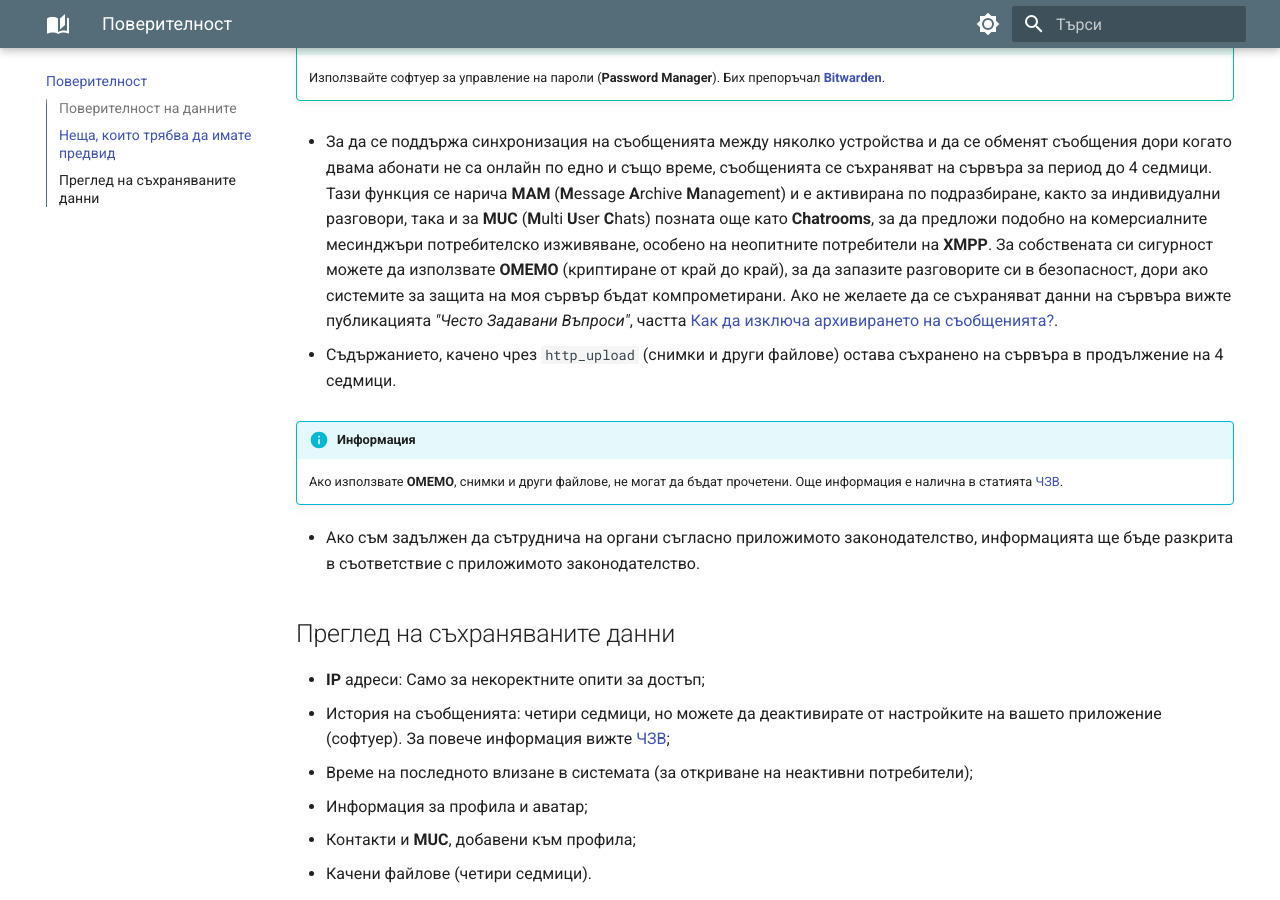
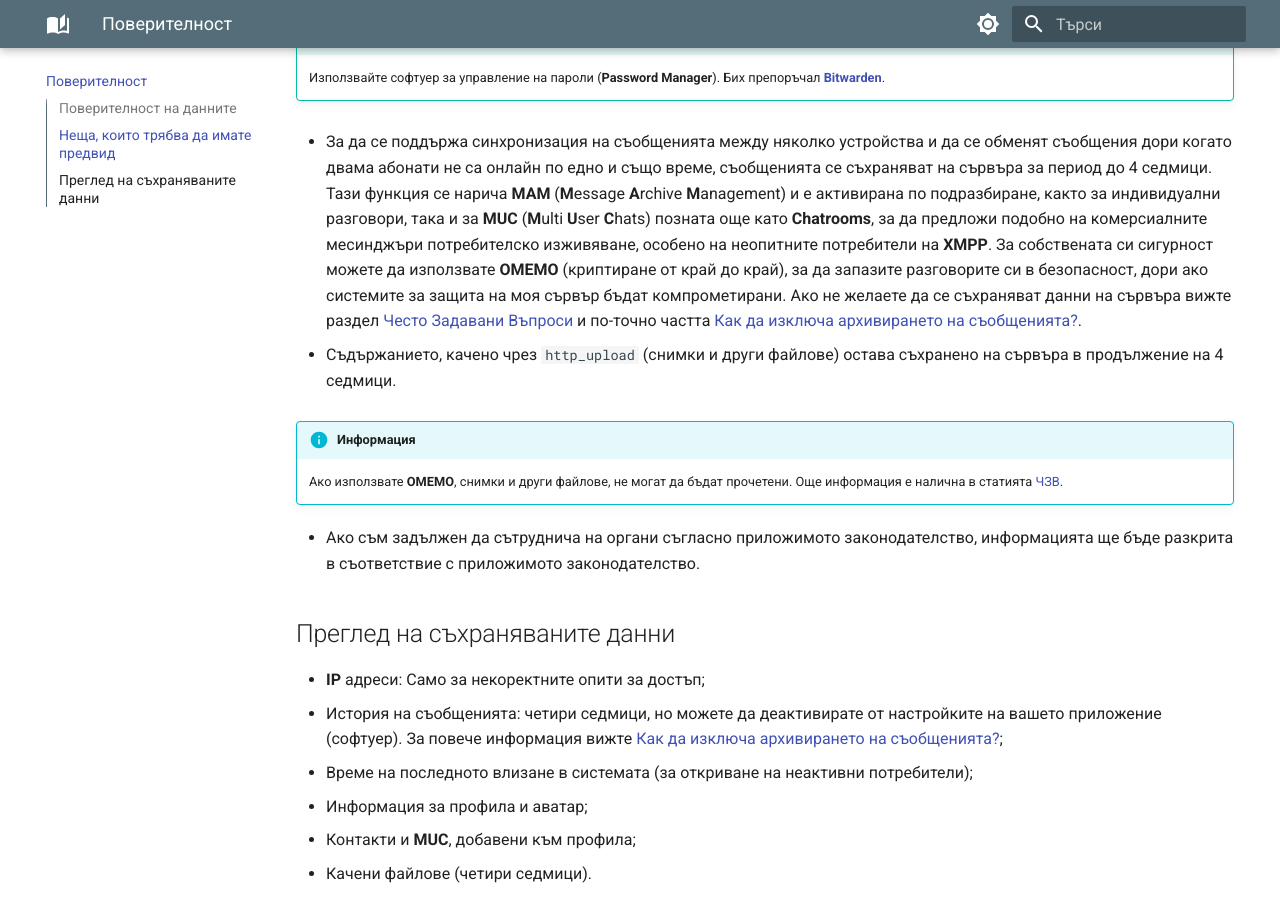
Before and after one commit to MrEddX/docs.chatrix.one, an MkDocs documentation site: the page built from docs/поверителност.md, in a window 1280 px wide and 900 px high, scrolled down 1139 px. Built offline with MkDocs 1.6.1 and Material for MkDocs 9.7.7, drawn with Linux system fonts in a browser that asks for light colours.

Commit message:
Fix: Privacy

```diff
--- a/docs/поверителност.md
+++ b/docs/поверителност.md
@@ -21,7 +21,7 @@
 
     Използвайте софтуер за управление на пароли (**Password Manager**). Бих препоръчал [**Bitwarden**](https://bitwarden.com/).
 
-- За да се поддържа синхронизация на съобщенията между няколко устройства и да се обменят съобщения дори когато двама абонати не са онлайн по едно и също време, съобщенията се съхраняват на сървъра за период до 4 седмици. Тази функция се нарича **MAM** (**M**essage **A**rchive **M**anagement) и е активирана по подразбиране, както за индивидуални разговори, така и за **MUC** (**M**ulti **U**ser **C**hats) позната още като **Chatrooms**, за да предложи подобно на комерсиалните месинджъри потребителско изживяване, особено на неопитните потребители на **XMPP**. За собствената си сигурност можете да използвате **OMEMO** (криптиране от край до край), за да запазите разговорите си в безопасност, дори ако системите за защита на моя сървър бъдат компрометирани. Ако не желаете да се съхраняват данни на сървъра вижте публикацията *"Често Задавани Въпроси"*, частта [Как да изключа архивирането на съобщенията?](https://docs.chatrix.one/често-задавани-въпроси/?h=архи#_27).
+- За да се поддържа синхронизация на съобщенията между няколко устройства и да се обменят съобщения дори когато двама абонати не са онлайн по едно и също време, съобщенията се съхраняват на сървъра за период до 4 седмици. Тази функция се нарича **MAM** (**M**essage **A**rchive **M**anagement) и е активирана по подразбиране, както за индивидуални разговори, така и за **MUC** (**M**ulti **U**ser **C**hats) позната още като **Chatrooms**, за да предложи подобно на комерсиалните месинджъри потребителско изживяване, особено на неопитните потребители на **XMPP**. За собствената си сигурност можете да използвате **OMEMO** (криптиране от край до край), за да запазите разговорите си в безопасност, дори ако системите за защита на моя сървър бъдат компрометирани. Ако не желаете да се съхраняват данни на сървъра вижте раздел [Често Задавани Въпроси](https://docs.chatrix.one/често-задавани-въпроси/) и по-точно частта [Как да изключа архивирането на съобщенията?](https://docs.chatrix.one/често-задавани-въпроси/#_28).
 
 - Съдържанието, качено чрез `http_upload` (снимки и други файлове) остава съхранено на сървъра в продължение на 4 седмици.
 
@@ -34,7 +34,7 @@
 ## Преглед на съхраняваните данни
 
 - **IP** адреси: Само за некоректните опити за достъп;
-- История на съобщенията: четири седмици, но можете да деактивирате от настройките на вашето приложение (софтуер). За повече информация вижте [ЧЗВ](http://docs.chatrix.one/често-задавани-въпроси/#_27);
+- История на съобщенията: четири седмици, но можете да деактивирате от настройките на вашето приложение (софтуер). За повече информация вижте [Как да изключа архивирането на съобщенията?](https://docs.chatrix.one/често-задавани-въпроси/#_28);
 - Време на последното влизане в системата (за откриване на неактивни потребители);
 - Информация за профила и аватар;
 - Контакти и **MUC**, добавени към профила;
```
